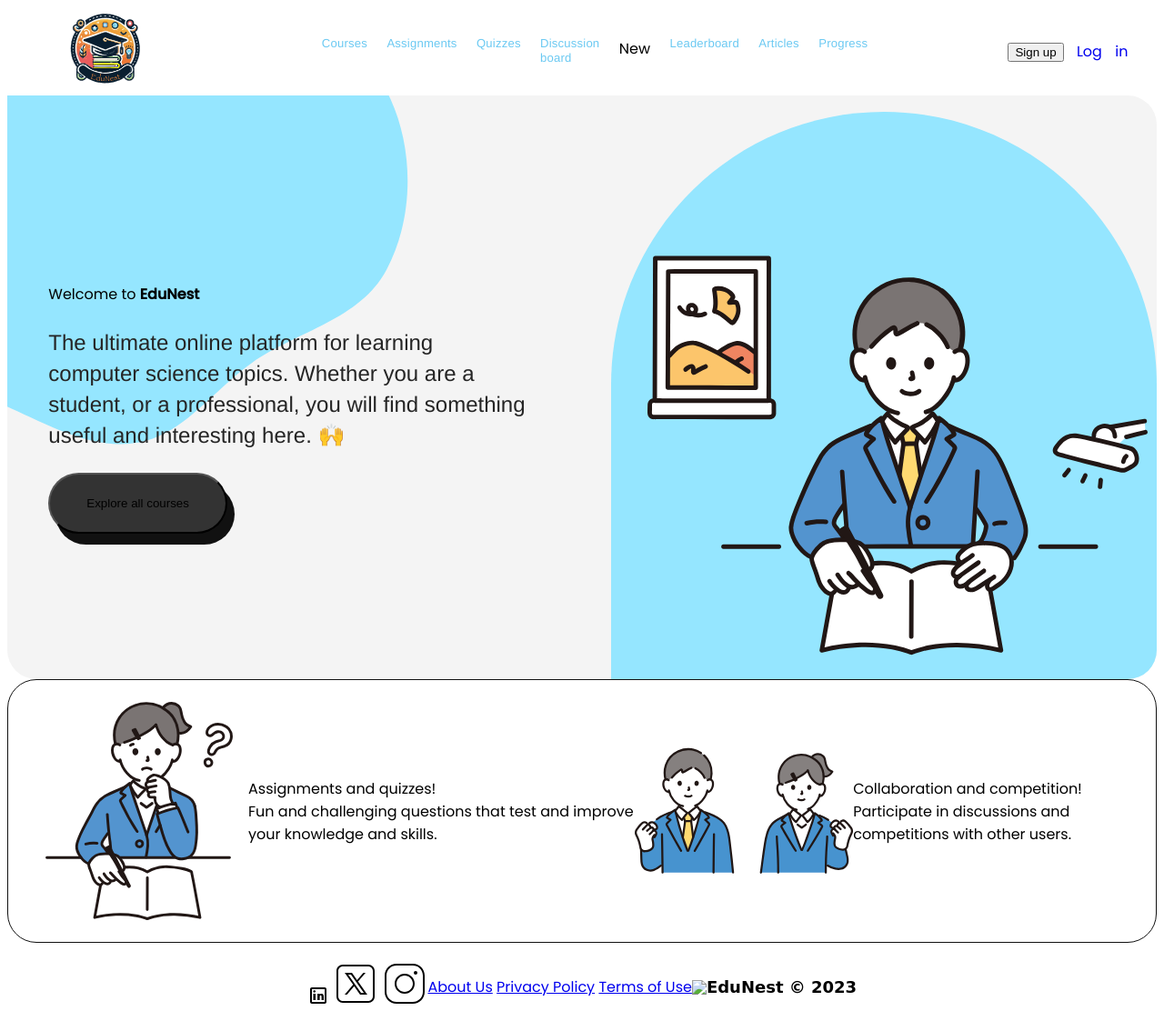
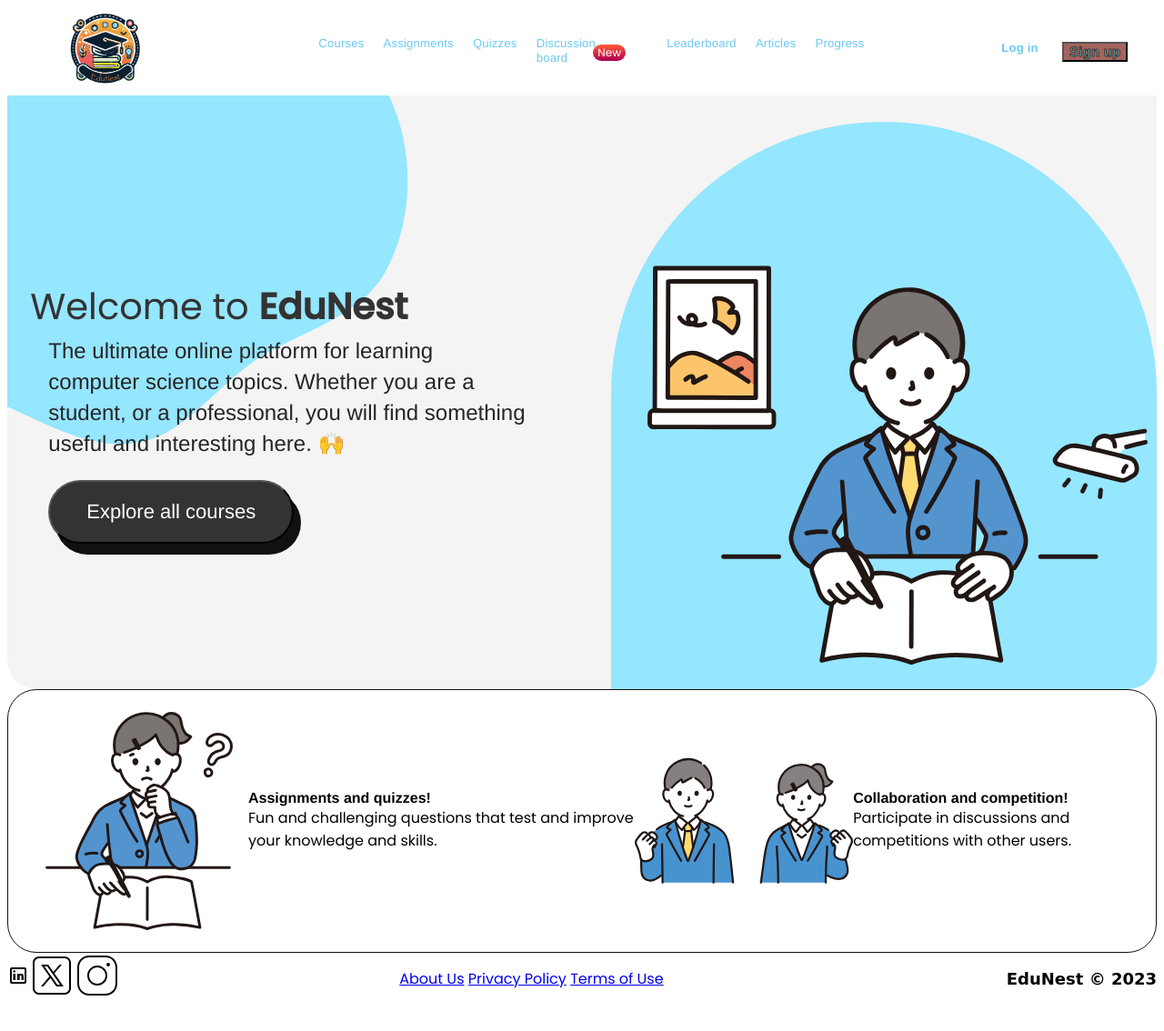
Before and after one commit to AbdulrahmanAlrobie/SE2Proj, a plain HTML site: page index.html in a window 1280 px wide. Shown: the whole page at 91% size. After the commit the page ends 1105 px from the top, so only its background shows below. Drawn offline with Linux system fonts and the light colour scheme.

Commit message:
Reverted and modified previous styles and separated footer styles

```diff
--- /dev/null
+++ b/css/footer.css
@@ -0,0 +1,23 @@
+footer {
+    display: flex;
+    justify-content: space-between;
+    align-items: center;
+    width: 100%;
+
+  }
+
+.frame {
+    display: inline-flex;
+    justify-content: space-between;
+    align-items: center;
+    height: auto;
+    width: 54px;
+    /* gap: 15em; */
+    position: relative;
+    flex: 0 0 auto;
+}
+
+  #footer-logo{
+    height: auto;
+    width: 54px;
+  }
--- a/css/navbar.css
+++ b/css/navbar.css
@@ -2,10 +2,8 @@
         display: flex;
         justify-content: space-between;
         /* justify-content: flex-start; */
-        word-spacing: 10px;
         align-items: center;
         width: 95%;
-        padding: 0 20px;
         background-color: #ffffff;
       }
 
@@ -24,7 +22,11 @@
         height: auto;
       }
 
-      .nav-link {
+      #user-info{
+        display: flex;
+      }
+
+      .nav-link, #log-in {
         position: relative;
         width: fit-content;
         margin-top: -1px;
@@ -35,6 +37,46 @@
         letter-spacing: 0.2px;
         line-height: 16px;
         white-space: nowrap;
+      }
+
+      #span-redtag-tag {
+        position: relative;
+        left: -2em;
+        top: .7em;
+        height: 100%;
+        width: 3em;
+        color: #fff;
+        font-size: .75em;
+        text-align: center;
+        border-radius: 10px;
+        background: linear-gradient(
+          180deg,
+          rgb(255, 91, 55) 0.52%,
+          rgb(171, 0, 82) 100%
+        );
+      }
+
+      #log-in{
+        margin-right: 2em;
+        align-items: center;
+        font-weight: bolder;
+      }
+      #sign-up-btn {
+        top: 5px;
+        -webkit-text-stroke: 1px #0000008c;
+        font-family: "Inter-Medium", Helvetica;
+        font-weight: 600;
+        color: #5D9FA5;
+        font: weight 900px;;
+        background-color: #A5635D;
+        font-size: 15px;
+        letter-spacing: 0.2px;
+        line-height: 16px;
+        white-space: nowrap;
+      }
+
+      #sign-up-btn:hover {
+        cursor: pointer;
       }
 
       .underline-effect::after {
--- a/css/style.css
+++ b/css/style.css
@@ -7,14 +7,13 @@
   font-family: "Poppins", sans-serif;
 }
 
-
 .hero {
   position: relative;
   display: flex;
   flex-direction: column;
   justify-content: space-between;
   background-color: #f4f4f4;
-  border-radius: 32px;
+  border-radius: 0 0 32px 32px;
 }
 
 .overlap-group {
@@ -25,8 +24,6 @@
 .element .blob {
   position: relative;
 }
-
-
 
 #blob-container {
   position: absolute;
@@ -50,6 +47,18 @@
   object-fit: cover;
 }
 
+#primary-button-text {
+  position: relative;
+  width: fit-content;
+  margin-top: -1px;
+  font-family: "Poppins-Medium", Helvetica;
+  font-weight: 500;
+  color: #ffffff;
+  font-size: 22px;
+  letter-spacing: 0;
+  line-height: 18px;
+  white-space: nowrap;
+}
 
 .primary-button {
   display: flex;
@@ -86,7 +95,7 @@
   align-items: center;
 }
 
-.card .card-item img{
+.card .card-item img {
   width: 240px;
   height: auto;
 }
@@ -98,6 +107,16 @@
   align-items: flex-start;
   top: -10em;
   left: -25em;
+}
+
+.text-content #welcome {
+  position: relative;
+  color: #333333;
+  width: 100%;
+  font-family: Poppins, 'Courier New', monospace;
+  font-size: 40px;
+  left: -20px;
+  top: .55em;
 }
 
 .element .text-wrapper {
@@ -112,15 +131,9 @@
 }
 
 .card-header {
+  font-family: "Poppins-Regular", Helvetica;
+  font-weight: bolder;
   margin: 0;
-}
-
-
-footer {
-  display: flex;
-  justify-content: space-between;
-  align-items: center;
-  padding: 20px;
 }
 
 .underline-effect::after {
@@ -138,8 +151,7 @@
   width: 100%;
 }
 
-
-@media  (max-width: 960px) {
+@media (max-width: 960px) {
   .hero .text-content {
     position: relative;
     display: inline-flex;
@@ -148,7 +160,7 @@
     z-index: 1;
   }
 
-  .navbar{
+  .navbar {
     z-index: 10;
   }
 
--- a/index.html
+++ b/index.html
@@ -6,6 +6,7 @@
     <link rel="stylesheet" href="./css/styleguide.css" />
     <link rel="stylesheet" href="./css/style.css" />
     <link rel="stylesheet" href="./css/navbar.css" />
+    <link rel="stylesheet" href="./css/footer.css" />
     <link
       rel="stylesheet"
       href="https://fonts.googleapis.com/css2?family=Poppins:wght@400;500&display=swap"
@@ -13,67 +14,84 @@
   </head>
   <body>
     <header class="navbar">
-      <a href="index.html"><img src="./img/logo.svg" alt="Logo" class="logo"/></a>
+      <a href="index.html"
+        ><img src="./img/logo.svg" alt="Logo" class="logo"
+      /></a>
       <nav id="nav-links">
         <a href="#" class="underline-effect nav-link">Courses</a>
         <a href="#" class="underline-effect nav-link">Assignments</a>
         <a href="#" class="underline-effect nav-link">Quizzes</a>
-        <a href="#" class="underline-effect nav-link">Discussion<br /><span>board</span></a>
-        <span>New</span>
+        <a href="#" class="underline-effect nav-link"
+          >Discussion<br />board</a
+        >
+        <span id="span-redtag-tag">New</span>
         <a href="#" class="underline-effect nav-link">Leaderboard</a>
         <a href="#" class="underline-effect nav-link">Articles</a>
         <a href="#" class="underline-effect nav-link">Progress</a>
       </nav>
-      <div class="user-info">
+      <div id="user-info">
+        <a href="#" id="log-in">Log in</a>
         <button id="sign-up-btn" class="link-navbar">Sign up</button>
-        <a href="#" class="text-wrapper-5">Log in</a>
       </div>
     </header>
     <main class="element">
-
       <div class="hero">
         <div class="content">
-            <img class="blob" src="./img/blob.svg" alt="Blob Image">
+          <img class="blob" src="./img/blob.svg" alt="Blob Image" />
           <div class="text-content">
             <span id="welcome">Welcome to <strong>EduNest</strong></span>
             <p class="text-wrapper">
-                    The ultimate online platform for learning computer science
-                    topics. Whether you are a student, or a professional, you will
-                    find something useful and interesting here. 🙌
+              The ultimate online platform for learning computer science topics.
+              Whether you are a student, or a professional, you will find
+              something useful and interesting here. 🙌
             </p>
-                <button class="primary-button text-wrapper-2">Explore all courses</button>
+            <button class="primary-button" id="primary-button-text">
+              Explore all courses
+            </button>
           </div>
-            <img id="blob-container" src="./img/blob-container.svg" alt="Blob Container Image">
-            <img id="autumn-study-male" src="./img/autumn-study-male.svg" alt="Autumn Study Male Image">
+          <img
+            id="blob-container"
+            src="./img/blob-container.svg"
+            alt="Blob Container Image"
+          />
+          <img
+            id="autumn-study-male"
+            src="./img/autumn-study-male.svg"
+            alt="Autumn Study Male Image"
+          />
         </div>
       </div>
 
-
-
       <div class="card">
         <div class="card-item">
-            <img src="./img/female-student-question.svg" alt="Student with Question" />
+          <img
+            src="./img/female-student-question.svg"
+            alt="Student with Question"
+          />
           <div class="text-content">
             <p class="card-header">Assignments and quizzes!</p>
-                <span class="text-wrapper-6">
-                    Fun and challenging questions that test and improve your knowledge and skills.
+            <span class="card-subheader">
+              Fun and challenging questions that test and improve your knowledge
+              and skills.
             </span>
           </div>
         </div>
         <div class="card-item">
-            <img src="./img/students-doing-a-guts-pose.svg" alt="Students Doing a Guts Pose" />
+          <img
+            src="./img/students-doing-a-guts-pose.svg"
+            alt="Students Doing a Guts Pose"
+          />
           <div class="text-content">
             <p class="card-header">Collaboration and competition!</p>
-                <span class="text-wrapper-6">
+            <span class="card-subheader">
               Participate in discussions and competitions with other users.
             </span>
           </div>
         </div>
       </div>
-
     </main>
     <footer>
-      <div class="frame-4">
+      <div class="frame">
         <a href="#"><img src="./img/icons8-linkedin.svg" /></a>
         <a href="#"><img src="./img/icons8-twitterx.svg" /></a>
         <a href="#"><img src="./img/icons8-instagram.svg" /></a>
@@ -83,8 +101,9 @@
         <a href="#" class="link-2">Privacy Policy</a>
         <a href="#" class="link-3">Terms of Use</a>
       </div>
-      <img class="placeholder-4" src="img/placeholder-10.png" />
-      <span style="font-weight: bold; font-family: cursive; font-size: large;">EduNest © 2023</span>
+      <span style="font-weight: bold; font-family: cursive; font-size: large"
+        >EduNest © 2023</span
+      >
     </footer>
   </body>
 </html>
```
Also changed, not shown: auth.html (+9 -5 lines). Lines whose indentation alone changed are shown as unchanged.
